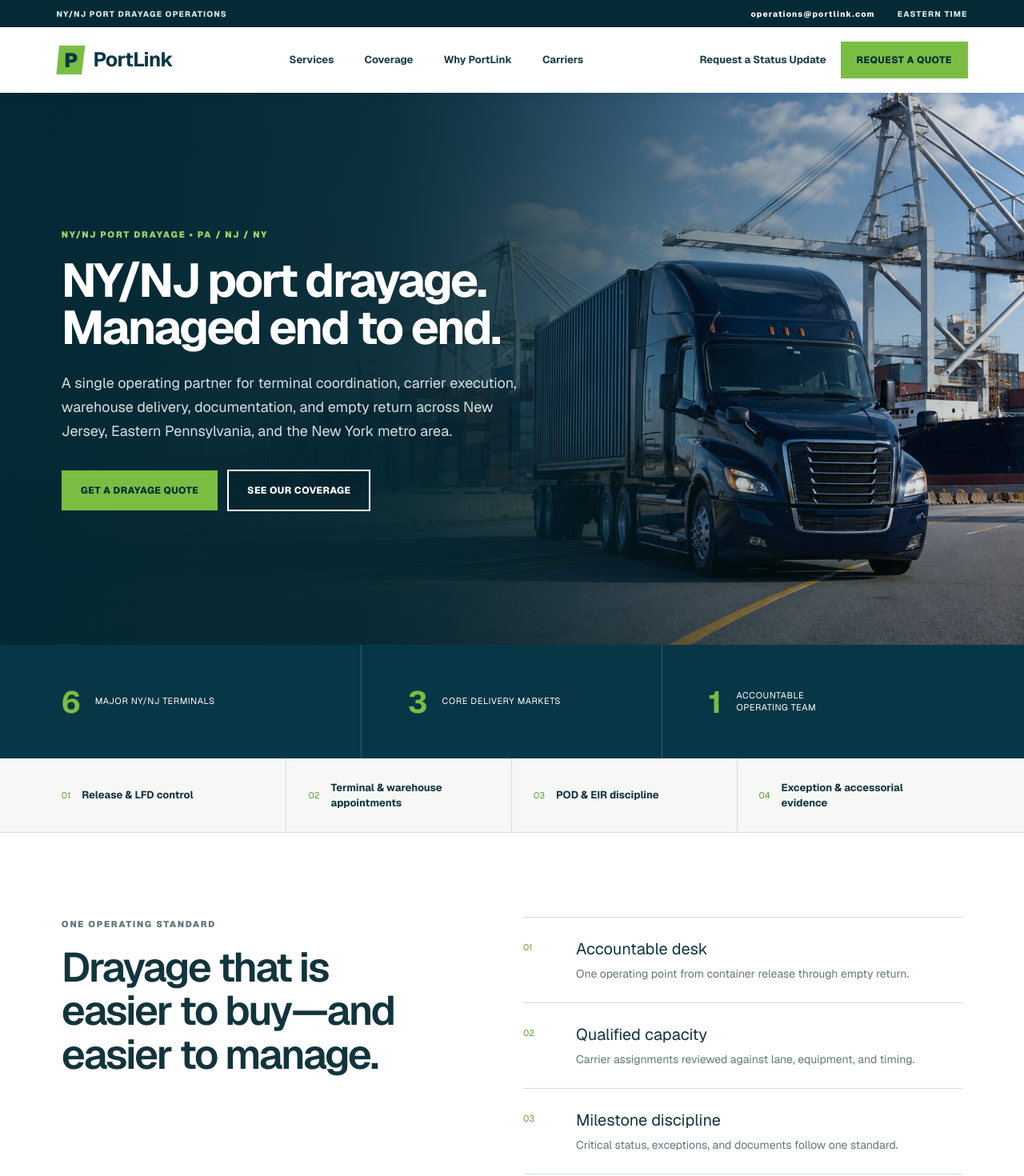
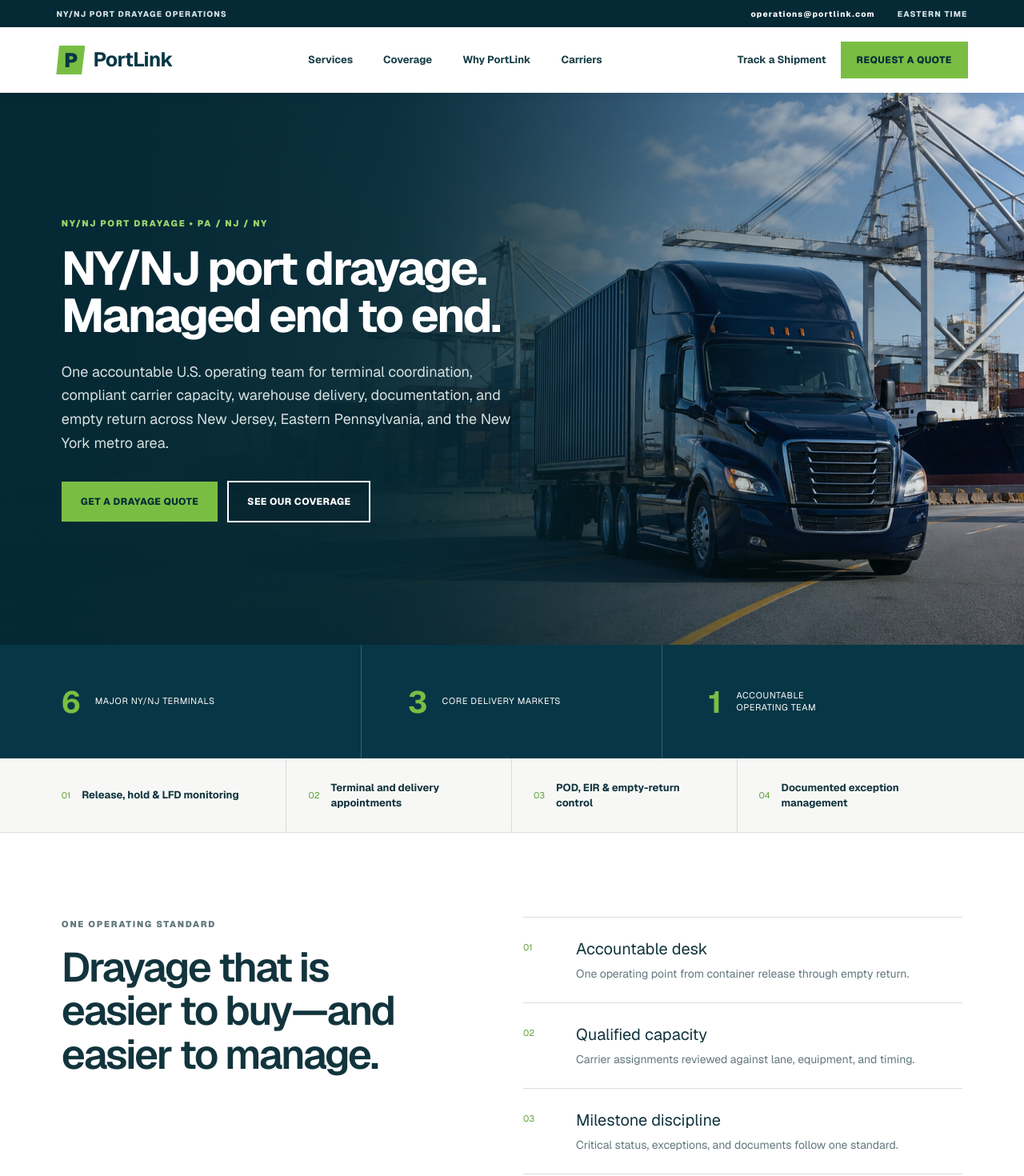
Before and after one commit to kirk2013/portlink-drayage, a Next.js app: page / in a window 1280 px wide. Shown: the top 1470 px of the page at 80% size. Built offline with nearby package versions, Linux system fonts and the light colour scheme.

Commit message:
Optimize English site for U.S. drayage customers

```diff
--- a/app/page.tsx
+++ b/app/page.tsx
@@ -9,10 +9,10 @@ const copy = {
   en: {
     nav: ["Services", "Coverage", "Why PortLink", "Carriers"],
     quote: "Request a Quote",
-    track: "Request a Status Update",
+    track: "Track a Shipment",
     eyebrow: "NY/NJ PORT DRAYAGE • PA / NJ / NY",
     title: <>NY/NJ port drayage.<br/><em>Managed end to end.</em></>,
-    sub: "A single operating partner for terminal coordination, carrier execution, warehouse delivery, documentation, and empty return across New Jersey, Eastern Pennsylvania, and the New York metro area.",
+    sub: "One accountable U.S. operating team for terminal coordination, compliant carrier capacity, warehouse delivery, documentation, and empty return across New Jersey, Eastern Pennsylvania, and the New York metro area.",
     primary: "Get a Drayage Quote",
     secondary: "See Our Coverage",
     facts: [["6", "major NY/NJ terminals"], ["3", "core delivery markets"], ["1", "accountable operating team"]],
@@ -29,22 +29,22 @@ const copy = {
     coverageText: "Focused lanes create better carrier coverage, faster exception handling, and more consistent execution than a broad directory of phone numbers.",
     terminals: "Port Newark • Elizabeth • APM • Maher • PNCT • GCT Bayonne",
     markets: [["New Jersey", "North, Central, and key warehouse corridors"], ["Pennsylvania", "Bethlehem, Allentown, Lehigh Valley, and Eastern PA"], ["New York", "Metro-area delivery by lane review"]],
-    chinaKicker: "FOR IMPORTERS & LOGISTICS TEAMS",
-    chinaTitle: "Local execution without the usual blind spots.",
-    chinaText: "PortLink gives importers, forwarders, and warehouse teams one operating window for pricing, scheduling, milestones, documents, and exception management.",
-    chinaPoints: ["One accountable team", "Clear quote and charge review", "Direct milestone communication", "Warehouse coordination"],
+    chinaKicker: "BUILT FOR U.S. SUPPLY CHAINS",
+    chinaTitle: "A dependable local operating layer for every import move.",
+    chinaText: "Importers, freight forwarders, warehouses, and retail teams get one point of contact for lane planning, execution, milestone communication, documents, and exception management.",
+    chinaPoints: ["Single point of accountability", "Defined operating milestones", "Documented charge review", "Warehouse appointment control"],
     carrierKicker: "CARRIER PARTNERS",
     carrierTitle: "Reliable freight for carriers who execute well.",
     carrierText: "We work with compliant motor carriers and qualified owner-operators who value clear dispatch, fast communication, clean documentation, and long-term volume.",
     join: "Join the Carrier Network",
     quoteKicker: "START WITH ONE LANE",
-    quoteTitle: "Tell us what needs to move.",
-    quoteText: "Share the terminal, delivery ZIP code, container type, and timing. Our U.S. team will review the lane and respond with a clear plan.",
-    fields: ["Name", "Work email", "Company", "Terminal, delivery ZIP, container type, timing"],
-    send: "Prepare Quote Request",
+    quoteTitle: "Request a lane review and drayage quote.",
+    quoteText: "Provide the operating details below. Our team will review terminal, equipment, timing, delivery requirements, and likely accessorial exposure before responding.",
+    fields: ["Name", "Work email", "Company", "Additional operating details"],
+    send: "Submit Quote Request",
     emailNote: "Your email app will open with the request prepared.",
-    trackTitle: "Request a container status update",
-    trackText: "Enter the container number and your email. Our operations team will verify the latest available status.",
+    trackTitle: "Track a shipment",
+    trackText: "Enter the container number and your work email. Our operations team will verify the latest available milestone and respond directly.",
     container: "Container number",
     footer: "Managed NY/NJ port drayage. One team. Clear ownership."
   },
@@ -113,7 +113,7 @@ export default function Home() {
   const submitQuote = (e: FormEvent<HTMLFormElement>) => {
     e.preventDefault();
     const d = new FormData(e.currentTarget);
-    mail(`PortLink quote request — ${d.get("company") || d.get("name")}`, `Name: ${d.get("name")}\nEmail: ${d.get("email")}\nCompany: ${d.get("company")}\n\nLane details:\n${d.get("details")}`);
+    mail(`PortLink quote request — ${d.get("company") || d.get("name")}`, `Name: ${d.get("name")}\nEmail: ${d.get("email")}\nCompany: ${d.get("company")}\nTerminal: ${d.get("terminal") || "Not provided"}\nDelivery ZIP: ${d.get("zip") || "Not provided"}\nContainer: ${d.get("containerType") || "Not provided"}\nEstimated weight: ${d.get("weight") || "Not provided"}\nTiming / LFD: ${d.get("timing") || "Not provided"}\nUnload method: ${d.get("unload") || "Not provided"}\nVolume: ${d.get("volume") || "Not provided"}\n\nAdditional details:\n${d.get("details") || "None"}`);
   };
   const submitTrack = (e: FormEvent<HTMLFormElement>) => {
     e.preventDefault();
@@ -151,7 +151,7 @@ export default function Home() {
     <section className="factbar">{t.facts.map(([n,l]) => <div key={l}><strong>{n}</strong><span>{l}</span></div>)}</section>
 
     <section className="proof-strip" aria-label={lang === "zh" ? "服务标准" : "Operating standards"}>
-      {(lang === "zh" ? ["放行与LFD持续核查", "码头及仓库预约协调", "POD与EIR文件归档", "异常与附加费证据管理"] : ["Release & LFD control", "Terminal & warehouse appointments", "POD & EIR discipline", "Exception & accessorial evidence"]).map((item, i) => <div key={item}><span>0{i + 1}</span><b>{item}</b></div>)}
+      {(lang === "zh" ? ["放行与LFD持续核查", "码头及仓库预约协调", "POD与EIR文件归档", "异常与附加费证据管理"] : ["Release, hold & LFD monitoring", "Terminal and delivery appointments", "POD, EIR & empty-return control", "Documented exception management"]).map((item, i) => <div key={item}><span>0{i + 1}</span><b>{item}</b></div>)}
     </section>
 
     <section className="trust-panel section">
@@ -219,7 +219,16 @@ export default function Home() {
         <div><label>{t.fields[0]}</label><input name="name" required /></div>
         <div><label>{t.fields[1]}</label><input name="email" type="email" required /></div>
         <div className="wide"><label>{t.fields[2]}</label><input name="company" required /></div>
-        <div className="wide"><label>{t.fields[3]}</label><textarea name="details" rows={4} required /></div>
+        {lang === "en" && <>
+          <div><label>Pickup terminal</label><select name="terminal" required defaultValue=""><option value="" disabled>Select terminal</option><option>Port Newark / Elizabeth</option><option>APM Terminals</option><option>Maher Terminals</option><option>PNCT</option><option>GCT Bayonne</option><option>Other / not yet confirmed</option></select></div>
+          <div><label>Delivery ZIP code</label><input name="zip" inputMode="numeric" required /></div>
+          <div><label>Container type</label><select name="containerType" required defaultValue=""><option value="" disabled>Select equipment</option><option>20&apos; dry</option><option>40&apos; dry</option><option>40&apos; high cube</option><option>Reefer</option><option>Other / special equipment</option></select></div>
+          <div><label>Estimated gross weight</label><input name="weight" placeholder="e.g. 39,500 lb" /></div>
+          <div><label>Ready date / LFD</label><input name="timing" placeholder="Date or timing requirement" required /></div>
+          <div><label>Unload method</label><select name="unload" defaultValue=""><option value="" disabled>Select method</option><option>Live unload</option><option>Drop and hook</option><option>Warehouse to confirm</option></select></div>
+          <div className="wide"><label>Expected volume</label><select name="volume" defaultValue=""><option value="" disabled>Select volume</option><option>Single shipment</option><option>2–5 containers per month</option><option>6–20 containers per month</option><option>20+ containers per month</option></select></div>
+        </>}
+        <div className="wide"><label>{t.fields[3]}</label><textarea name="details" rows={4} required={lang === "zh"} placeholder={lang === "en" ? "Commodity, appointment constraints, special equipment, overweight requirements, or recurring lane details" : undefined} /></div>
         <p className="note">{t.emailNote}</p><button className="solid" type="submit">{t.send}</button>
       </form>
     </section>
```
Also changed, not shown: app/globals.css.
